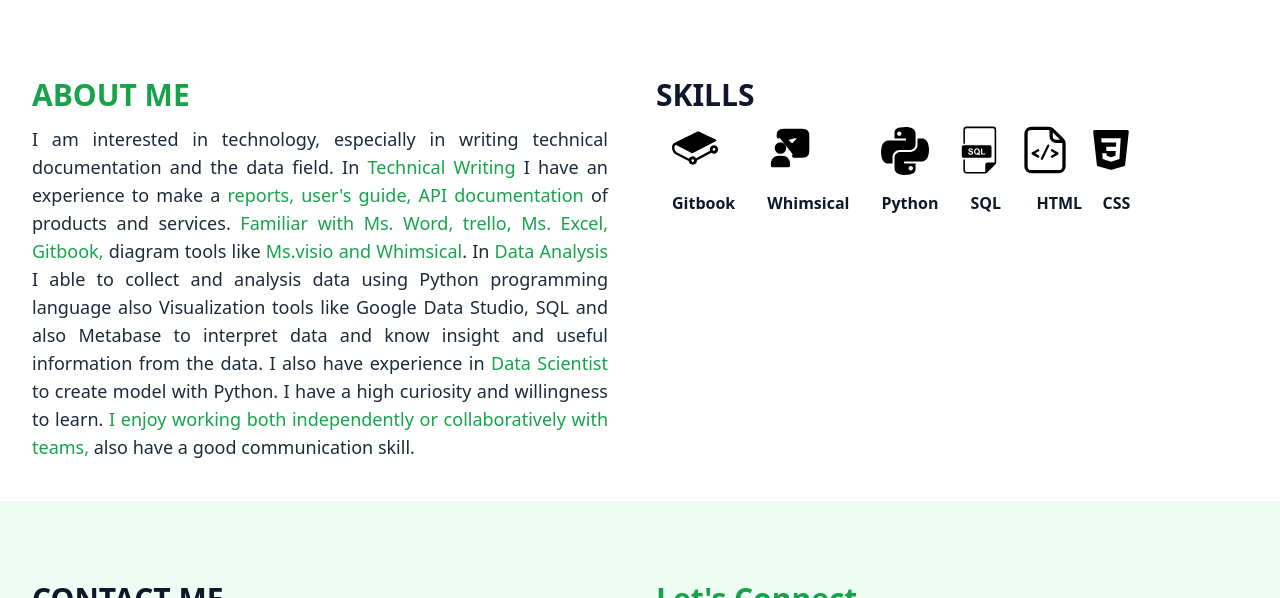
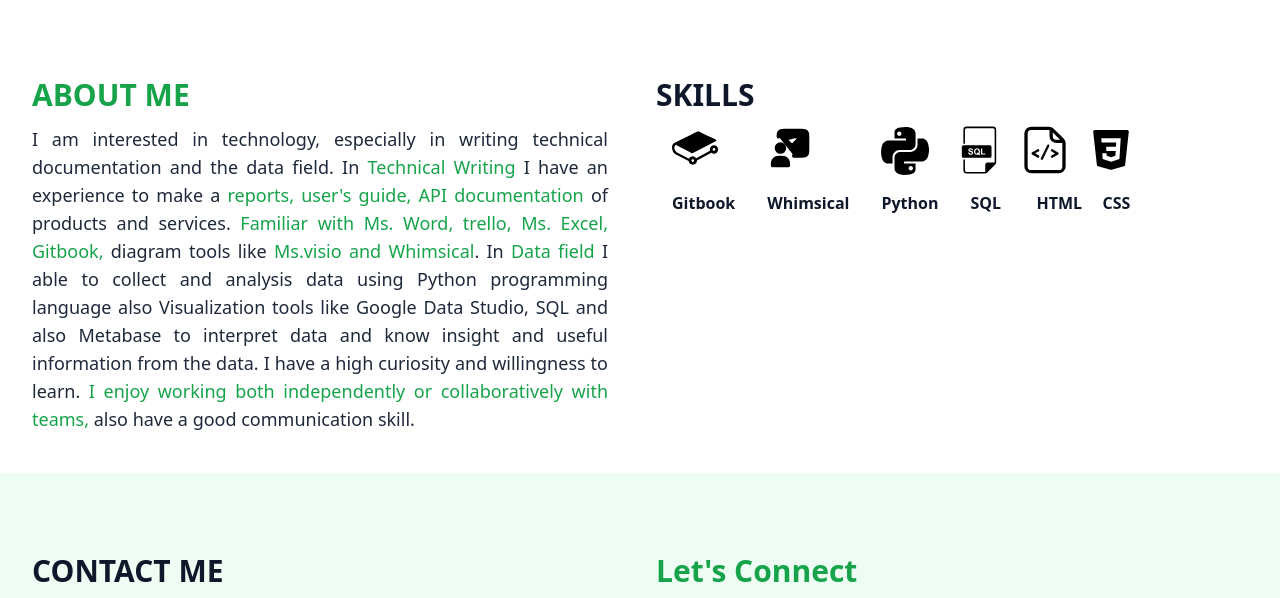
Before and after one commit to VinaAlv/VinaAlvionita-Portfolio, a website: page index.html in a window 1280 px wide. Shown: the part 680-1278 px from the top of the page. Drawn offline with Linux system fonts and the light colour scheme.

Commit message:
Update index.html

```diff
--- a/index.html
+++ b/index.html
@@ -114,12 +114,11 @@
                             Technical Writing </span> I have an experience to make a <span class="text-primary">reports, user's guide, API documentation </span> of
                         products and services.
                         <span class="text-primary">Familiar with Ms. Word, trello, Ms. Excel, Gitbook,</span> diagram tools like <span class="text-primary">Ms.visio and Whimsical</span>.
-                        In <span class="text-primary"> Data Analysis </span> I able to collect and analysis data using
+                        In <span class="text-primary"> Data field </span> I able to collect and analysis data using
                         Python
                         programming language also Visualization tools like Google Data Studio, SQL and also Metabase to
                         interpret data and know insight and useful information from the data.
-                        I also have experience in <span class="text-primary">Data Scientist</span> to create model with
-                        Python. I have a high
+                        I have a high
                         curiosity and
                         willingness to learn. <span class="text-primary"> I enjoy working both independently or collaboratively with teams, </span> also have a good communication skill.</p>
                 </div>
```
